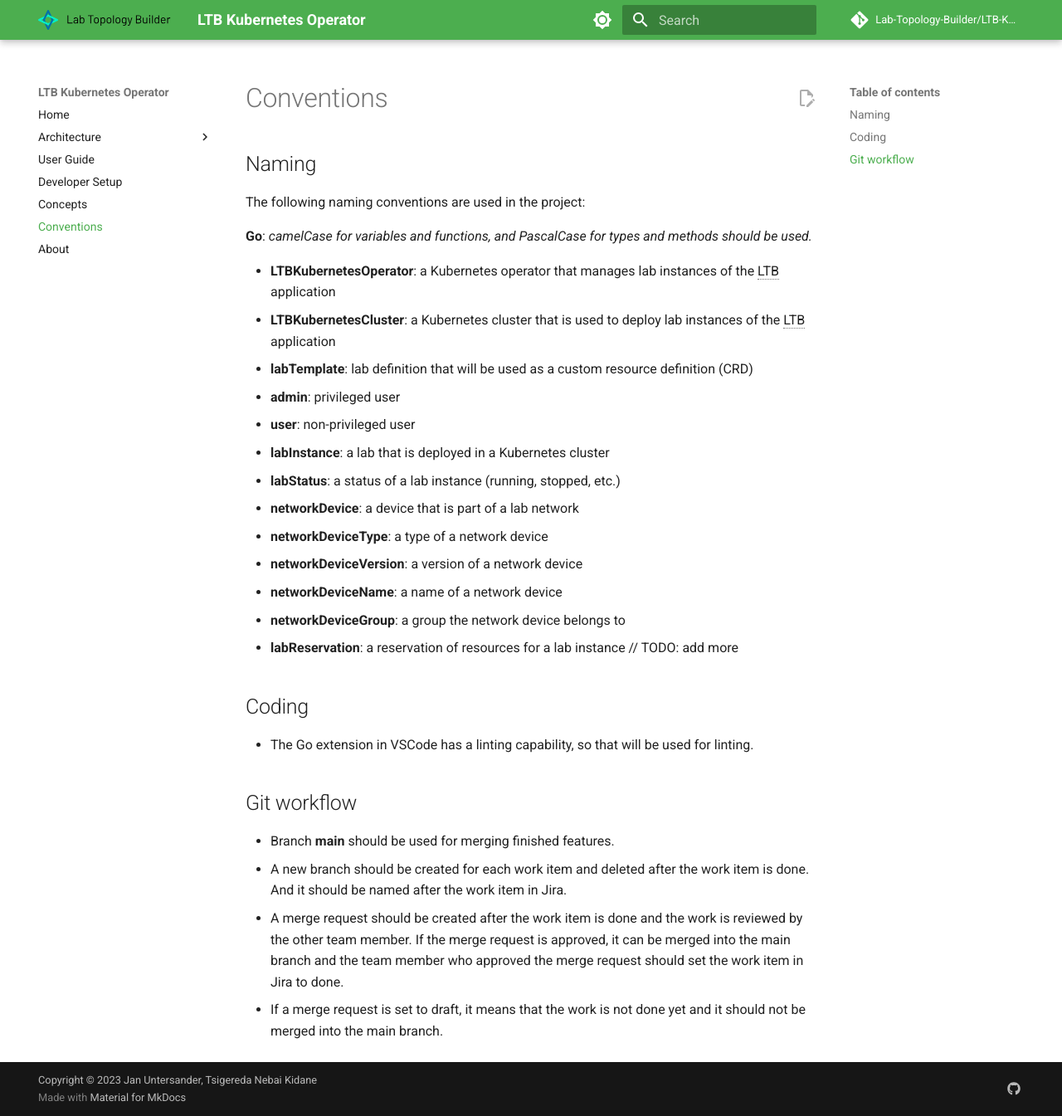
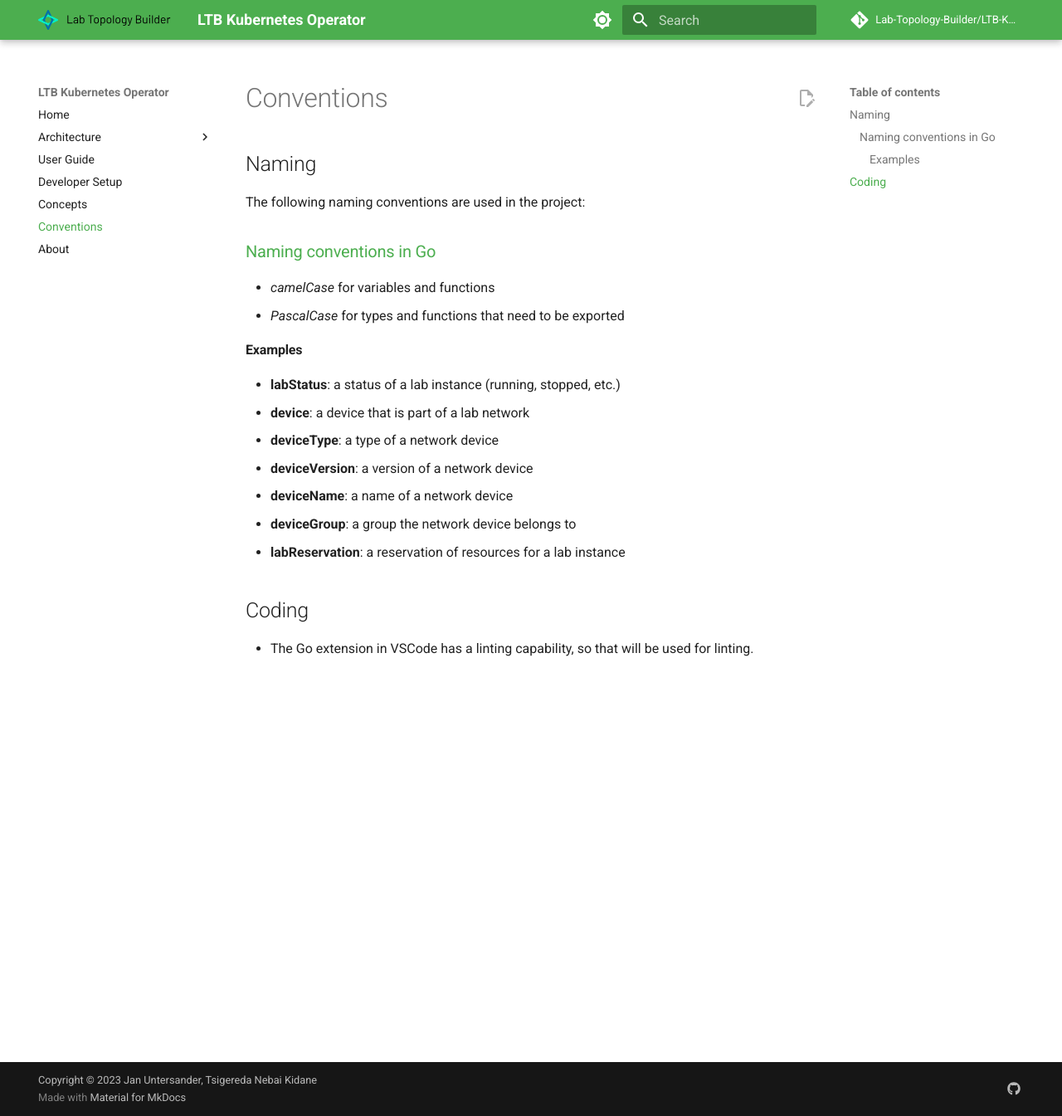
Before and after one commit to Lab-Topology-Builder/LTB-K8s-Backend, an MkDocs documentation site: the page built from docs/conventions.md, in a window 1280 px wide and 1345 px high. Shown: the whole window at 83% size. Built offline with MkDocs 1.6.1 and Material for MkDocs 9.7.7, drawn with Linux system fonts in a browser that asks for light colours; comment, search, counter and statistics services are not loaded.

Commit message:
Update naming conventions and concepts

```diff
--- a/docs/conventions.md
+++ b/docs/conventions.md
@@ -4,30 +4,22 @@
 
 The following naming conventions are used in the project:
 
-**Go**: *camelCase for variables and functions, and PascalCase for types and methods should be used.*
+### [Naming conventions in Go](https://golang.org/doc/effective_go#names)
 
-- **LTBKubernetesOperator**: a Kubernetes operator that manages lab instances of the LTB application
-- **LTBKubernetesCluster**: a Kubernetes cluster that is used to deploy lab instances of the LTB application
-- **labTemplate**: lab definition that will be used as a custom resource definition (CRD)
-- **admin**: privileged user
-- **user**: non-privileged user
-- **labInstance**: a lab that is deployed in a Kubernetes cluster
+- *camelCase* for variables and functions
+- *PascalCase* for types and functions that need to be exported
+
+#### Examples
+
 - **labStatus**: a status of a lab instance (running, stopped, etc.)
-- **networkDevice**: a device that is part of a lab network
-- **networkDeviceType**: a type of a network device
-- **networkDeviceVersion**: a version of a network device
-- **networkDeviceName**: a name of a network device
-- **networkDeviceGroup**: a group the network device belongs to
+- **device**: a device that is part of a lab network
+- **deviceType**: a type of a network device
+- **deviceVersion**: a version of a network device
+- **deviceName**: a name of a network device
+- **deviceGroup**: a group the network device belongs to
 - **labReservation**: a reservation of resources for a lab instance
-// TODO: add more
+<!-- TODO: add more -->
 
 ## Coding
 
 - The Go extension in VSCode has a linting capability, so that will be used for linting.
-
-## Git workflow
-
-- Branch **main** should be used for merging finished features.
-- A new branch should be created for each work item and deleted after the work item is done. And it should be named after the work item in Jira.
-- A merge request should be created after the work item is done and the work is reviewed by the other team member. If the merge request is approved, it can be merged into the main branch and the team member who approved the merge request should set the work item in Jira to done.
-- If a merge request is set to draft, it means that the work is not done yet and it should not be merged into the main branch.
```
Also changed, not shown: docs/concepts.md (+15 -10 lines).
